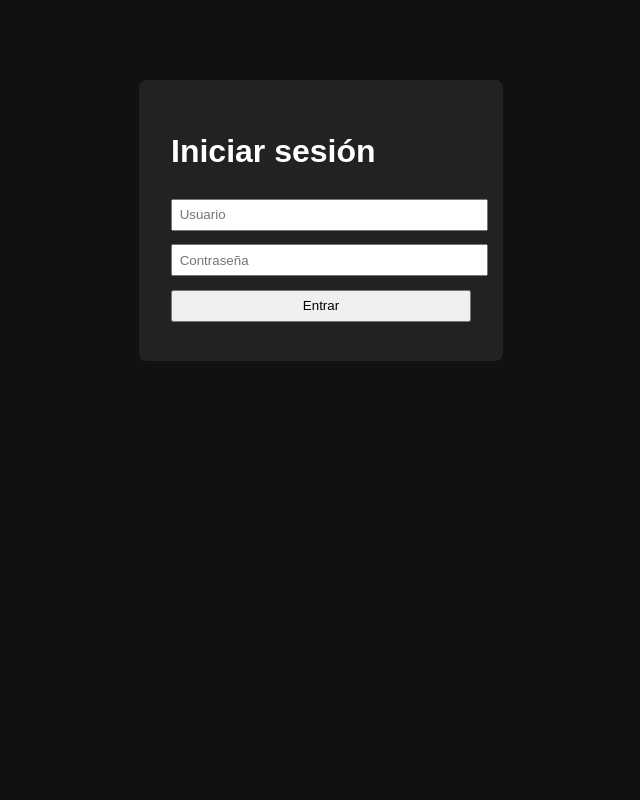
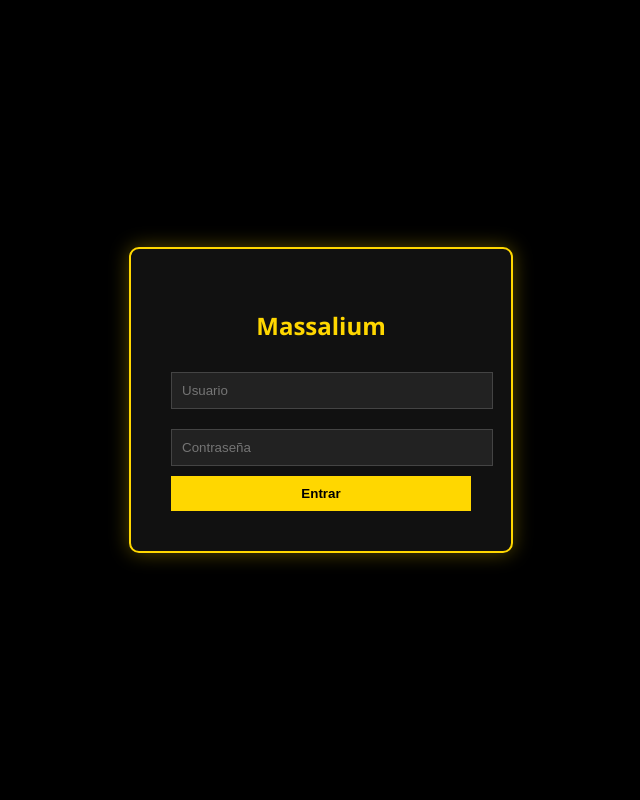
Before and after one commit to Wildwomanvrb/massalium.app, a Python web app: template templates/login.html in a window 1280 px wide. Shown: the whole page, without its empty margins (319-959 px from the left). Run offline with Jinja, Linux system fonts and the light colour scheme; the template is opened without the code that fills it, so the values that code supplies are empty.

Commit message:
Update login.html

```diff
--- a/templates/login.html
+++ b/templates/login.html
@@ -1,18 +1,61 @@
-
 <!DOCTYPE html>
 <html lang="es">
 <head>
     <meta charset="UTF-8">
-    <title>Login | Massalium</title>
+    <title>Massalium | Acceso</title>
     <link rel="stylesheet" href="{{ url_for('static', filename='css/styles.css') }}">
+    <style>
+        body {
+            background-color: #000;
+            color: #fff;
+            font-family: 'Segoe UI', sans-serif;
+            display: flex;
+            justify-content: center;
+            align-items: center;
+            height: 100vh;
+        }
+        .login-box {
+            background-color: #111;
+            padding: 40px;
+            border: 2px solid #ffd700;
+            border-radius: 10px;
+            box-shadow: 0 0 20px #ffd70055;
+            width: 300px;
+        }
+        .login-box h2 {
+            color: #ffd700;
+            text-align: center;
+        }
+        .login-box input {
+            width: 100%;
+            padding: 10px;
+            margin: 10px 0;
+            background-color: #222;
+            border: 1px solid #444;
+            color: #fff;
+        }
+        .login-box button {
+            width: 100%;
+            padding: 10px;
+            background-color: #ffd700;
+            color: #000;
+            font-weight: bold;
+            border: none;
+            cursor: pointer;
+        }
+        .error {
+            color: red;
+            text-align: center;
+        }
+    </style>
 </head>
 <body>
-    <div class="login-container">
-        <h1>Iniciar sesión</h1>
+    <div class="login-box">
+        <h2>Massalium</h2>
         {% if error %}
             <p class="error">{{ error }}</p>
         {% endif %}
-        <form method="POST">
+        <form method="post">
             <input type="text" name="username" placeholder="Usuario" required>
             <input type="password" name="password" placeholder="Contraseña" required>
             <button type="submit">Entrar</button>
```
